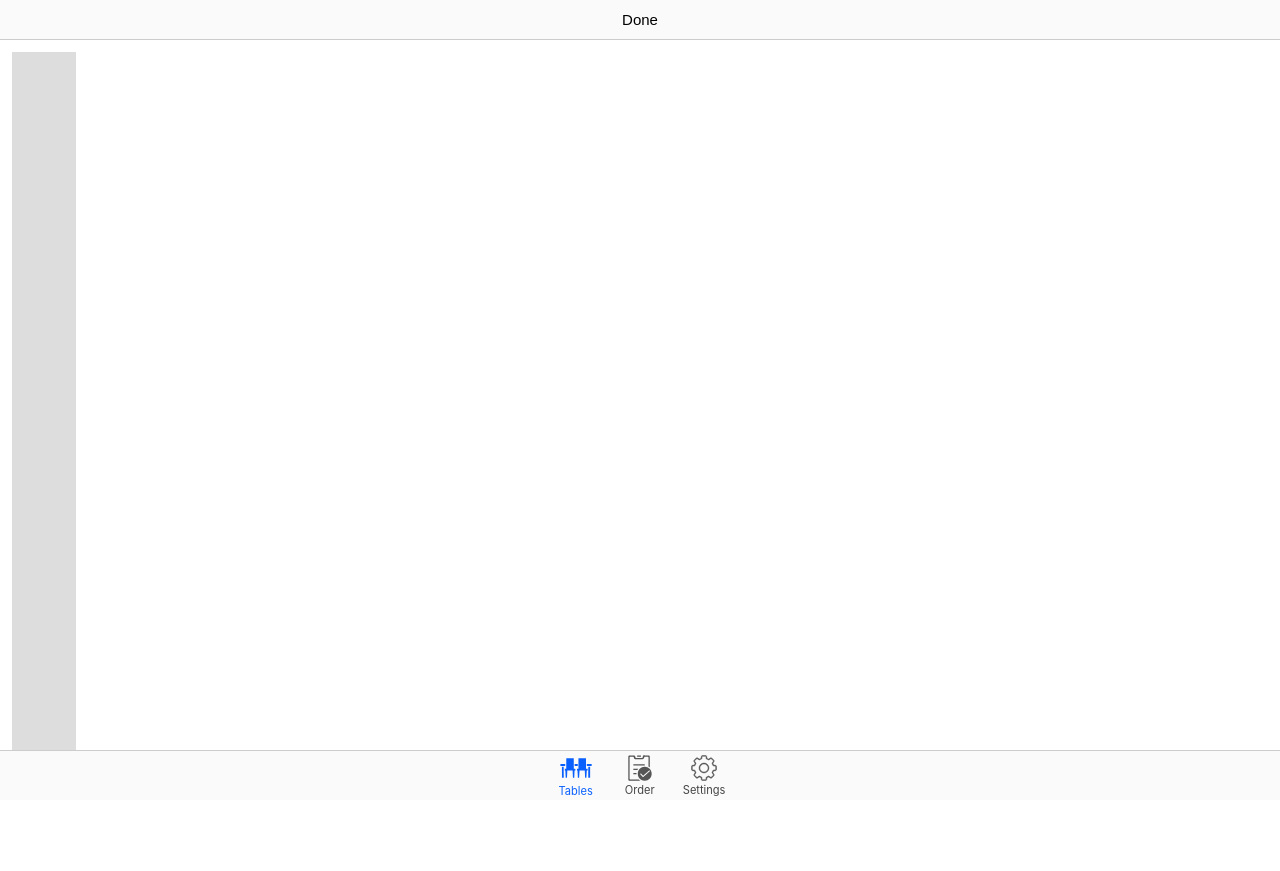
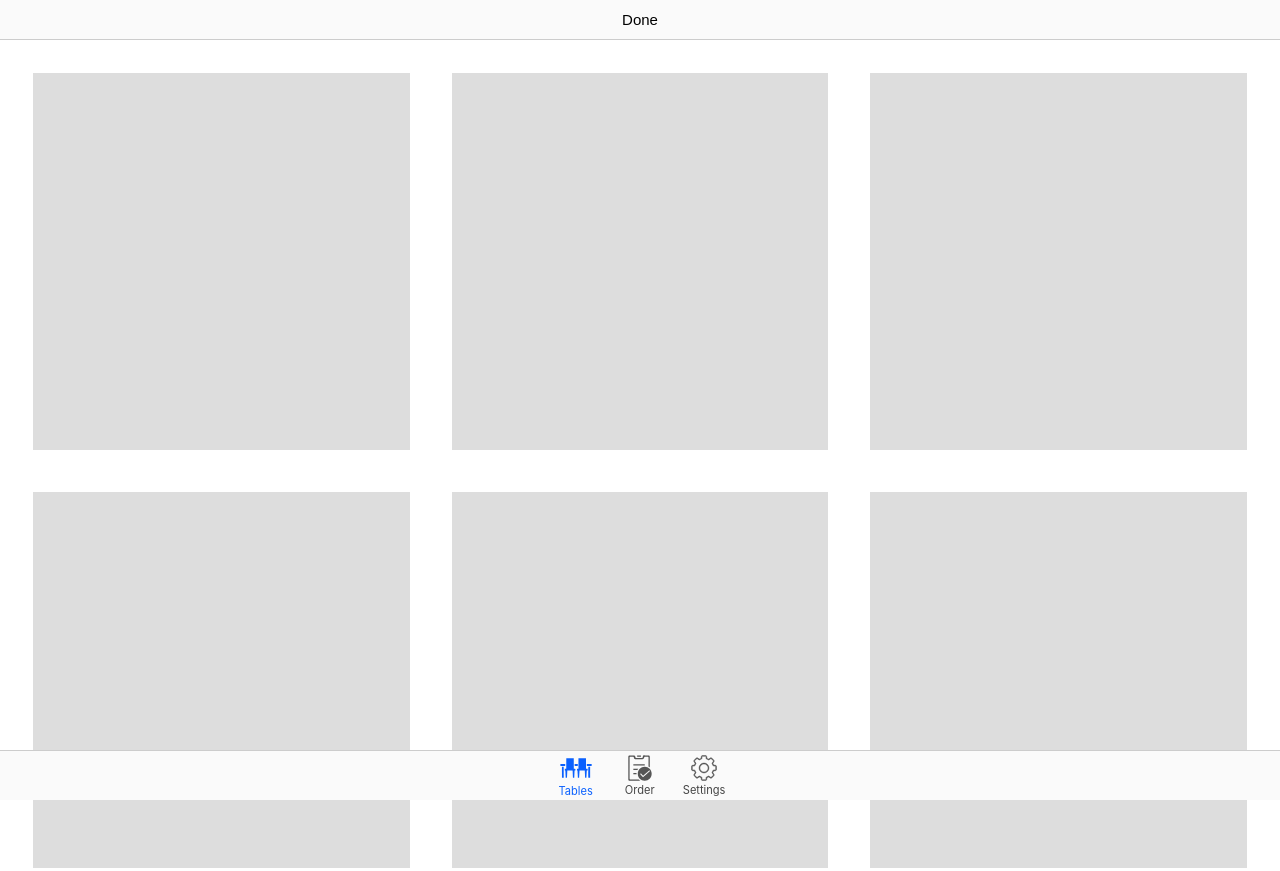
Before and after one commit to DoneProject/Done, a website: page source/app/index.html in a window 1280 px wide. Shown: the top 871 px of the page. Before the commit the page ends 818 px from the top, so only its background shows below. Drawn offline with Linux system fonts and the light colour scheme.

Commit message:
Improve UI

```diff
--- a/source/app/styles.css
+++ b/source/app/styles.css
@@ -6,8 +6,6 @@
 
 body {
   font: 13px -apple-system, sans-serif;
-  padding-top: 40px; /* .app-header height */
-  padding-bottom: 50px; /* .app-footer height */
 }
 
 /* ========== */
@@ -22,6 +20,7 @@ body {
   border-bottom: 1px solid #ccc;
   top: 0;
   left: 0;
+  z-index: 100;
 }
 
 .ios .app-header {
@@ -42,6 +41,8 @@ body {
 
 main {
   padding: 12px;
+  margin-top: 40px; /* .app-header height */
+  margin-bottom: 50px; /* .app-footer height */
 }
 
 /* ========== */
@@ -49,13 +50,24 @@ main {
 /* ========== */
 
 #view-tables {
-  display: table;
+  overflow: hidden;
 }
 
 .table {
-  width: 64px;
-  height: 64px;
+  position: relative;
+  width: 30%;
+  padding-bottom: 30%;
   background-color: #ddd;
+  float: left;
+  margin: 1.666666666%;
+}
+
+.table-contents {
+  position: absolute;
+  width: 100%;
+  height: 100%;
+  top: 0;
+  left: 0;
 }
 
 /* ========== */
@@ -71,6 +83,7 @@ main {
   border-top: 1px solid #ccc;
   bottom: 0;
   left: 0;
+  z-index: 100;
 }
 
 .ios .app-footer {
```
